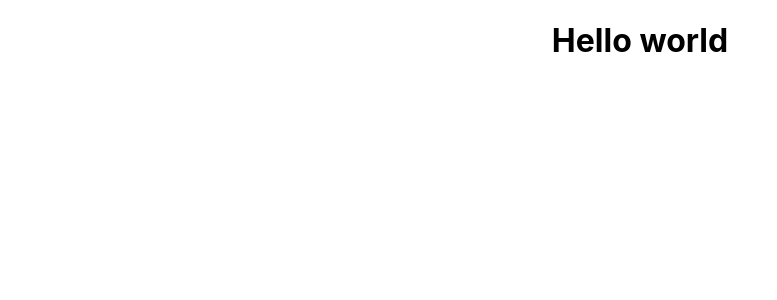
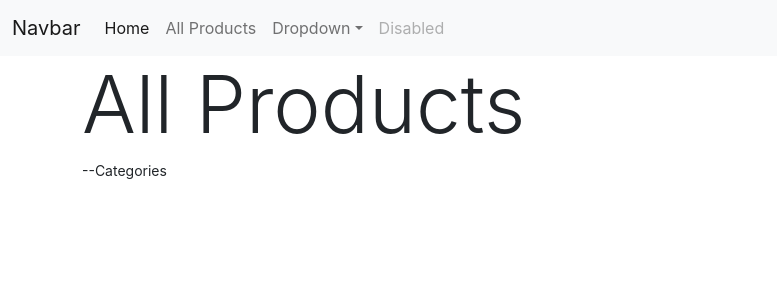
Before and after one commit to Jayson7/Cloth-Court, a React (Create React App) app in the folder frontend/: page /categories in a window 1280 px wide. Shown: the top 300 px of the page, without its empty margins (0-777 px from the left). Built offline with nearby package versions, Linux system fonts and the light colour scheme.

Commit message:
basic config of pages

```diff
--- a/frontend/public/index.html
+++ b/frontend/public/index.html
@@ -9,6 +9,11 @@
       name="description"
       content="Web site created using create-react-app"
     />
+    <link
+      href="https://cdn.jsdelivr.net/npm/bootstrap@5.0.2/dist/css/bootstrap.min.css"
+      rel="stylesheet"
+    />
+
     <link rel="apple-touch-icon" href="%PUBLIC_URL%/logo192.png" />
     <!--
       manifest.json provides metadata used when your web app is installed on a
@@ -40,4 +45,5 @@
       To create a production bundle, use `npm run build` or `yarn build`.
     -->
   </body>
+  <script src="https://cdn.jsdelivr.net/npm/bootstrap@5.0.2/dist/js/bootstrap.bundle.min.js"></script>
 </html>
--- /dev/null
+++ b/frontend/src/components/Categories/categories.jsx
@@ -0,0 +1,16 @@
+import React from "react";
+
+function Categories() {
+  return (
+    <div>
+      <div className="container">
+        <div className="d-grid">
+          <h1 className="display-1">All Products</h1>
+          <small>--Categories</small>
+        </div>
+      </div>
+    </div>
+  );
+}
+
+export default Categories;
--- /dev/null
+++ b/frontend/src/components/Home/homepage.jsx
@@ -0,0 +1,7 @@
+import React from "react";
+
+function homepage() {
+  return <div>Homepage</div>;
+}
+
+export default homepage;
--- a/frontend/src/components/Navigator/navbar.jsx
+++ b/frontend/src/components/Navigator/navbar.jsx
@@ -1,22 +1,103 @@
 import React from "react";
-import { BrowserRouter as Router, Route, Switch } from "react-router-dom";
-import Home from "./components/Home";
-import About from "./components/About";
-import NotFound from "./components/NotFound";
-import { Container } from "@mui/material";
+import { BrowserRouter as Router, Route, Routes, Link } from "react-router-dom";
 
-const App = () => {
+// pages
+import Homepage from "../Home/homepage.jsx";
+import Categories from "../Categories/categories";
+import NotFound from "../Page4040/NotFound.jsx";
+
+const Navbar = () => {
   return (
-    <Router>
-      <Container>
-        <Switch>
-          <Route path="/" exact component={Home} />
-          <Route path="/about" component={About} />
-          <Route component={NotFound} />
-        </Switch>
-      </Container>
-    </Router>
+    <div>
+      <Router>
+        <nav className="navbar navbar-expand-lg navbar-light bg-light">
+          <div className="container-fluid">
+            <Link className="navbar-brand" to="/">
+              Navbar
+            </Link>
+            <button
+              className="navbar-toggler"
+              type="button"
+              data-bs-toggle="collapse"
+              data-bs-target="#navbarSupportedContent"
+              aria-controls="navbarSupportedContent"
+              aria-expanded="false"
+              aria-label="Toggle navigation"
+            >
+              <span className="navbar-toggler-icon"></span>
+            </button>
+            <div
+              className="collapse navbar-collapse"
+              id="navbarSupportedContent"
+            >
+              <ul className="navbar-nav me-auto mb-2 mb-lg-0">
+                <li className="nav-item">
+                  <Link className="nav-link active" aria-current="page" to="/">
+                    Home
+                  </Link>
+                </li>
+                <li className="nav-item">
+                  <Link className="nav-link" to="/categories">
+                    All Products
+                  </Link>
+                </li>
+                <li className="nav-item dropdown">
+                  <Link
+                    className="nav-link dropdown-toggle"
+                    to="#"
+                    id="navbarDropdown"
+                    role="button"
+                    data-bs-toggle="dropdown"
+                    aria-expanded="false"
+                  >
+                    Dropdown
+                  </Link>
+                  <ul
+                    className="dropdown-menu"
+                    aria-labelledby="navbarDropdown"
+                  >
+                    <li>
+                      <Link className="dropdown-item" to="#">
+                        Action
+                      </Link>
+                    </li>
+                    <li>
+                      <Link className="dropdown-item" to="#">
+                        Another Action
+                      </Link>
+                    </li>
+                    <li>
+                      <hr className="dropdown-divider" />
+                    </li>
+                    <li>
+                      <Link className="dropdown-item" to="#">
+                        Something Else Here
+                      </Link>
+                    </li>
+                  </ul>
+                </li>
+                <li className="nav-item">
+                  <Link
+                    className="nav-link disabled"
+                    to="#"
+                    aria-disabled="true"
+                  >
+                    Disabled
+                  </Link>
+                </li>
+              </ul>
+            </div>
+          </div>
+        </nav>
+
+        <Routes>
+          <Route path="/" element={<Homepage />} />
+          <Route path="/categories" element={<Categories />} />
+          <Route path="*" element={<NotFound />} />
+        </Routes>
+      </Router>
+    </div>
   );
 };
 
-export default App;
+export default Navbar;
--- /dev/null
+++ b/frontend/src/components/Page4040/NotFound.jsx
@@ -0,0 +1,7 @@
+import React from "react";
+
+function Notfound() {
+  return <div>Page not found</div>;
+}
+
+export default Notfound;
--- a/frontend/src/index.js
+++ b/frontend/src/index.js
@@ -1,11 +1,11 @@
 import React from "react";
 import ReactDOM from "react-dom/client";
 import "./index.css";
-import App from "./App";
+import Navbar from "./components/Navigator/navbar";
 
 const root = ReactDOM.createRoot(document.getElementById("root"));
 root.render(
   <React.StrictMode>
-    <App />
+    <Navbar />
   </React.StrictMode>
 );
```
